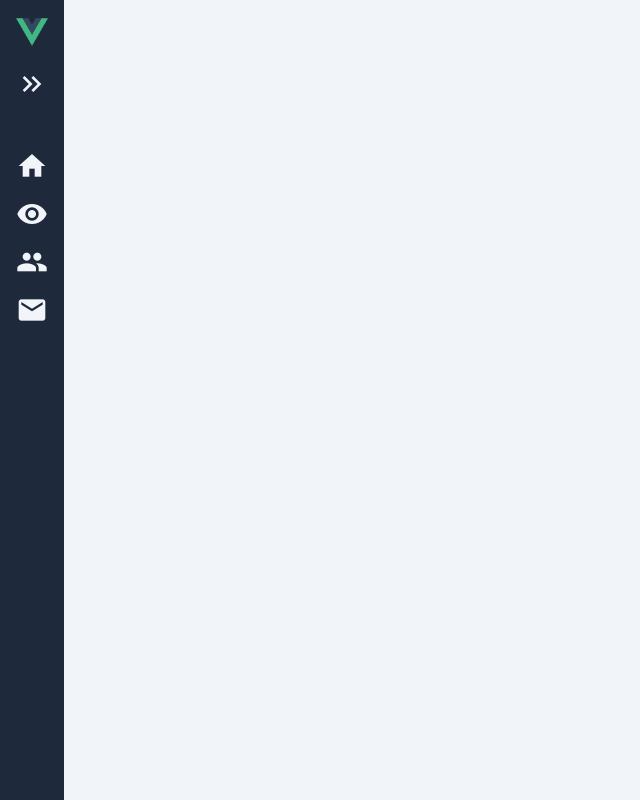
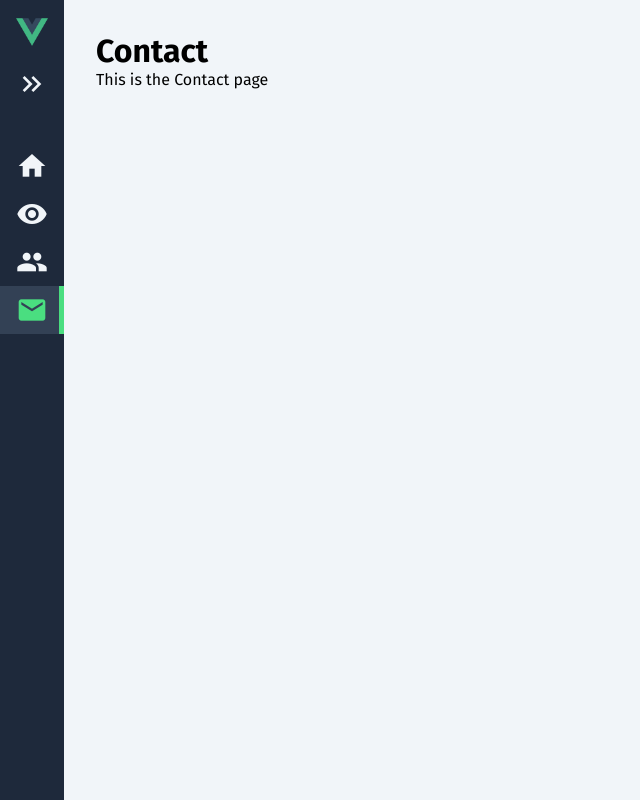
Before and after one commit to Sen4Tech/Responsive-sidebar, a Vue app: page /contact in a window 1280 px wide. Shown: the whole page, without its empty margins (0-640 px from the left). Built offline with nearby package versions, Linux system fonts and the light colour scheme.

Commit message:
Feat: Add Menu ,Icons, Position Icon , Path Router

```diff
--- a/src/components/Sidebar.vue
+++ b/src/components/Sidebar.vue
@@ -33,12 +33,12 @@ const is_expanded = ref(false)
                 <span class="text">About</span>
             </router-link>
 
-            <router-link class="button" to="/">
+            <router-link class="button" to="/team">
                 <span class="material-icons">group</span>
                 <span class="text">Team</span>
             </router-link>
 
-            <router-link class="button" to="/">
+            <router-link class="button" to="/contact">
                 <span class="material-icons">email</span>
                 <span class="text">Contact</span>
             </router-link>
@@ -122,6 +122,19 @@ aside{
                 color: var(--light);
                 transition: 0.2s ease-out;
             }
+
+            &:hover, &.router-link-exact-active{
+                background-color: var(--dark-alt);
+
+                .material-icons, .text{
+                    color: var(--primary);
+                }
+            }
+
+            &.router-link-exact-active{
+                border-right: 5px solid var(--primary);
+
+            }
         }
 
     }
@@ -140,6 +153,19 @@ aside{
         opacity: 1;
         transition: 0.3s ease-out;
     }
+
+        h3{
+            color: var(--grey);
+            font-size: 0.875rem;
+            margin-bottom: 0.5rem;
+            text-transform: uppercase;
+        }
+
+        .button{
+            .material-icons{
+                margin-right: 1rem;
+            }
+        }
     }
 
     @media(max-width: 768px){
--- /dev/null
+++ b/src/views/Contact.vue
@@ -0,0 +1,6 @@
+<template>
+	<main id="Contact-page">
+		<h1>Contact</h1>
+		<p>This is the Contact page</p>
+	</main>
+</template>
--- /dev/null
+++ b/src/views/Team.vue
@@ -0,0 +1,6 @@
+<template>
+	<main id="Team-page">
+		<h1>Team</h1>
+		<p>This is the Team page</p>
+	</main>
+</template>
```
Also changed, not shown: src/router/index.js (+9 -0 lines).
